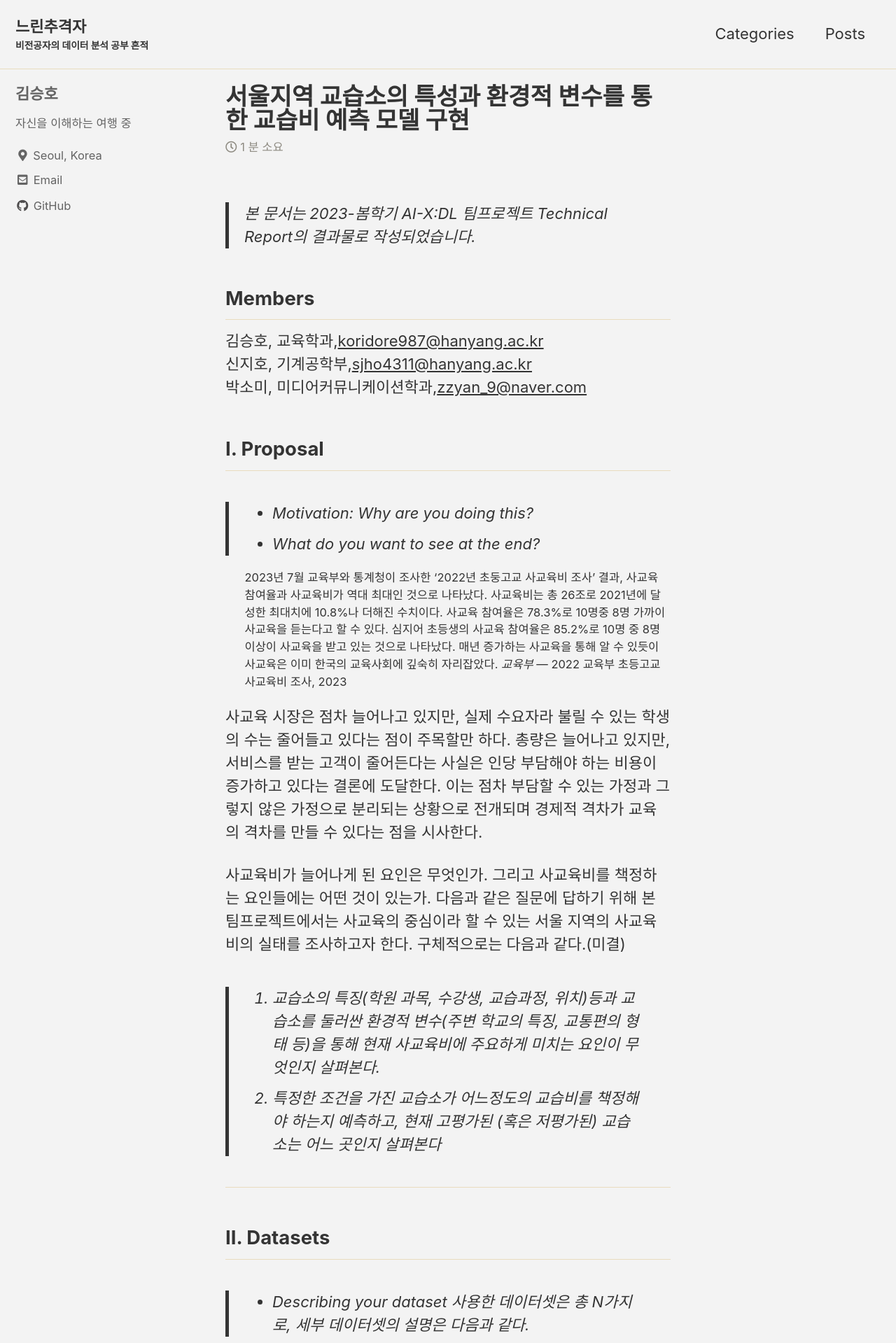
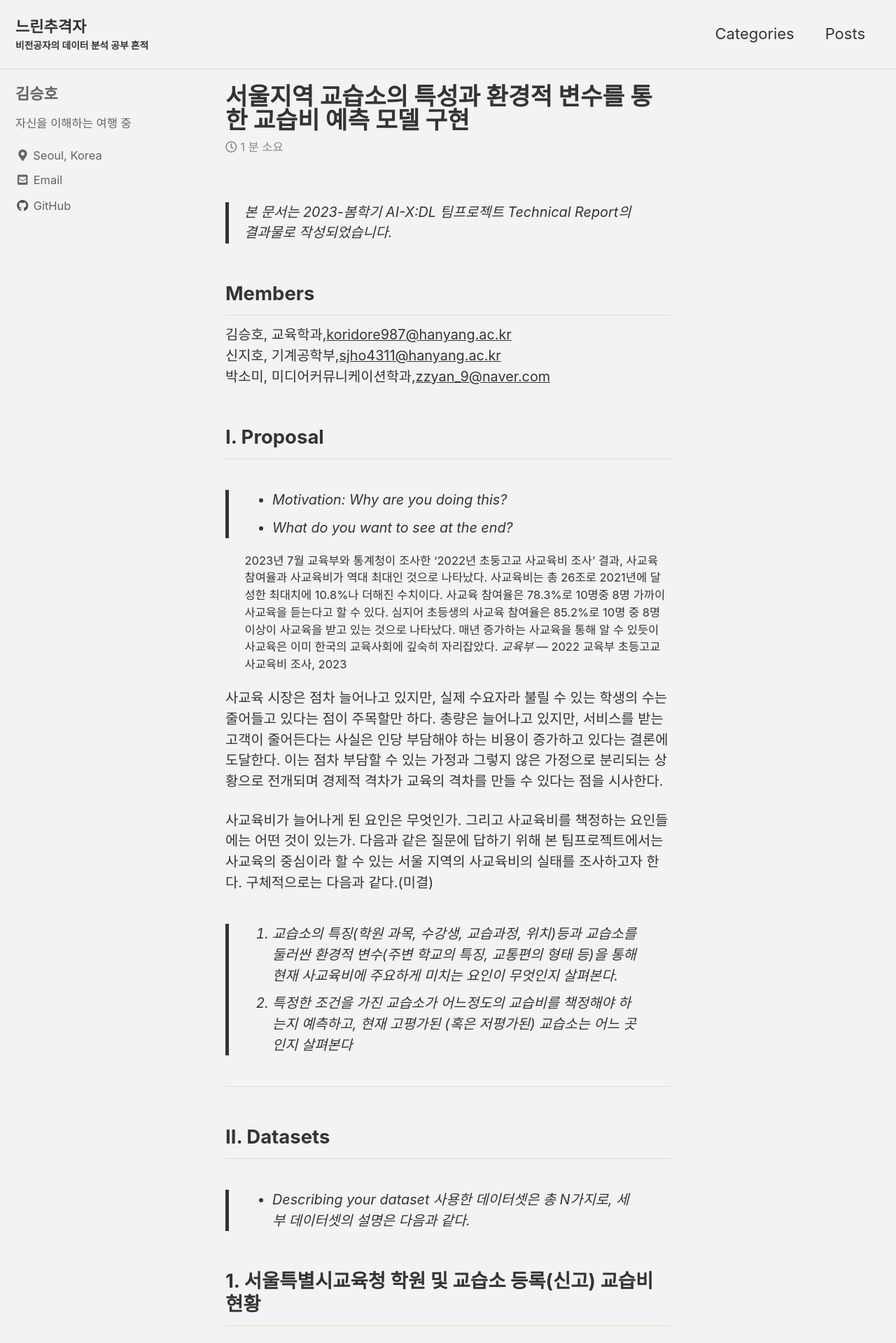
Before and after one commit to koridore987/koridore987.github.io, a Jekyll site: the page built from _posts/2023-04-30-AI-X:DL.md, in a window 1280 px wide. Shown: the top 1919 px of the page at 70% size. Built offline with Jekyll 4.4.1, drawn with Linux system fonts in a browser that asks for light colours; cached includes are drawn as plain includes; some web fonts are replaced.

Commit message:
글자 크기 및 페이지 너비 수정

```diff
--- a/_layouts/default.html
+++ b/_layouts/default.html
@@ -1,4 +1,5 @@
 ---
+classed: wide
 ---
 
 <!doctype html>
--- a/_layouts/home.html
+++ b/_layouts/home.html
@@ -1,5 +1,6 @@
 ---
 layout: archive
+classed: wide
 ---
 
 {{ content }}
--- a/_layouts/single.html
+++ b/_layouts/single.html
@@ -1,5 +1,6 @@
 ---
 layout: default
+classed: wide
 ---
 
 {% if page.header.overlay_color or page.header.overlay_image or page.header.image %}
--- a/_sass/minimal-mistakes/_page.scss
+++ b/_sass/minimal-mistakes/_page.scss
@@ -113,7 +113,7 @@
   p,
   li,
   dl {
-    font-size: 1em;
+    font-size: 0.9em;
   }
 
   /* paragraph indents */
```
